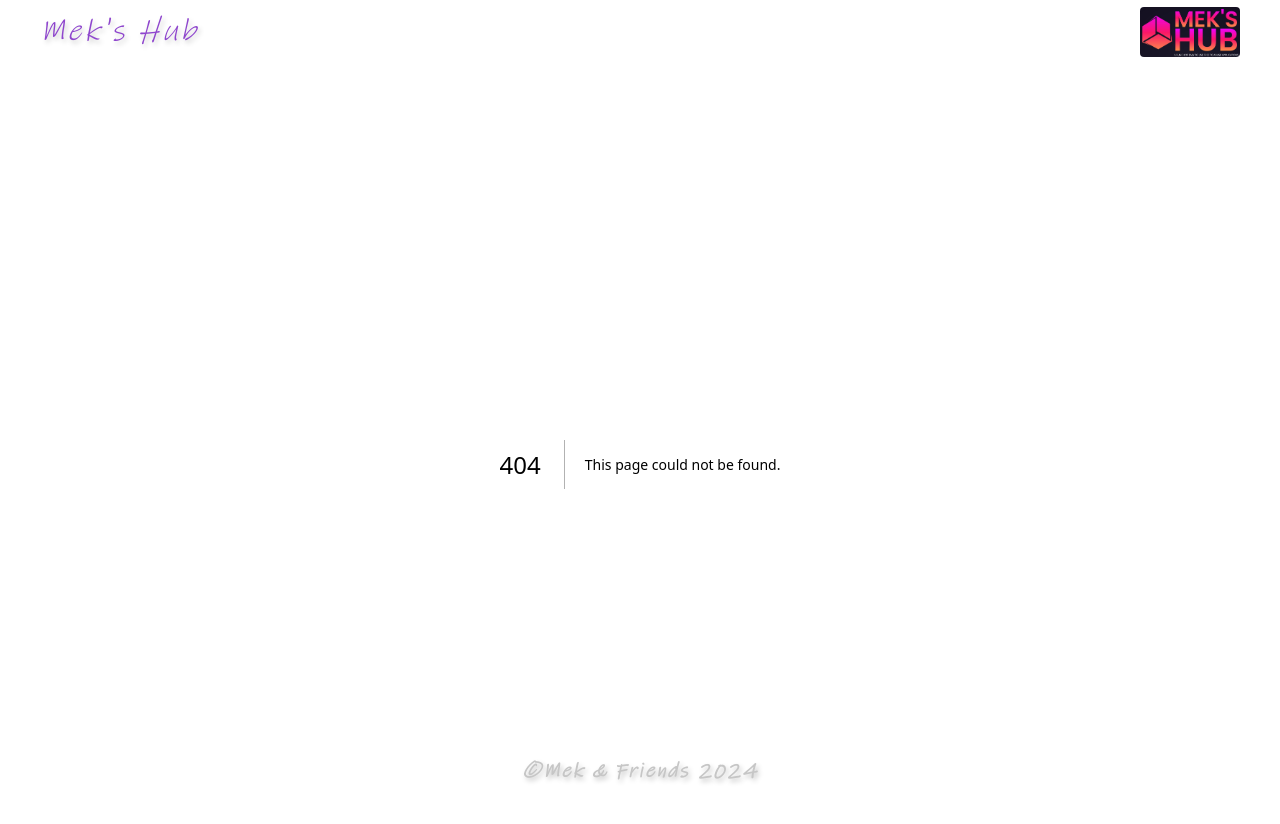
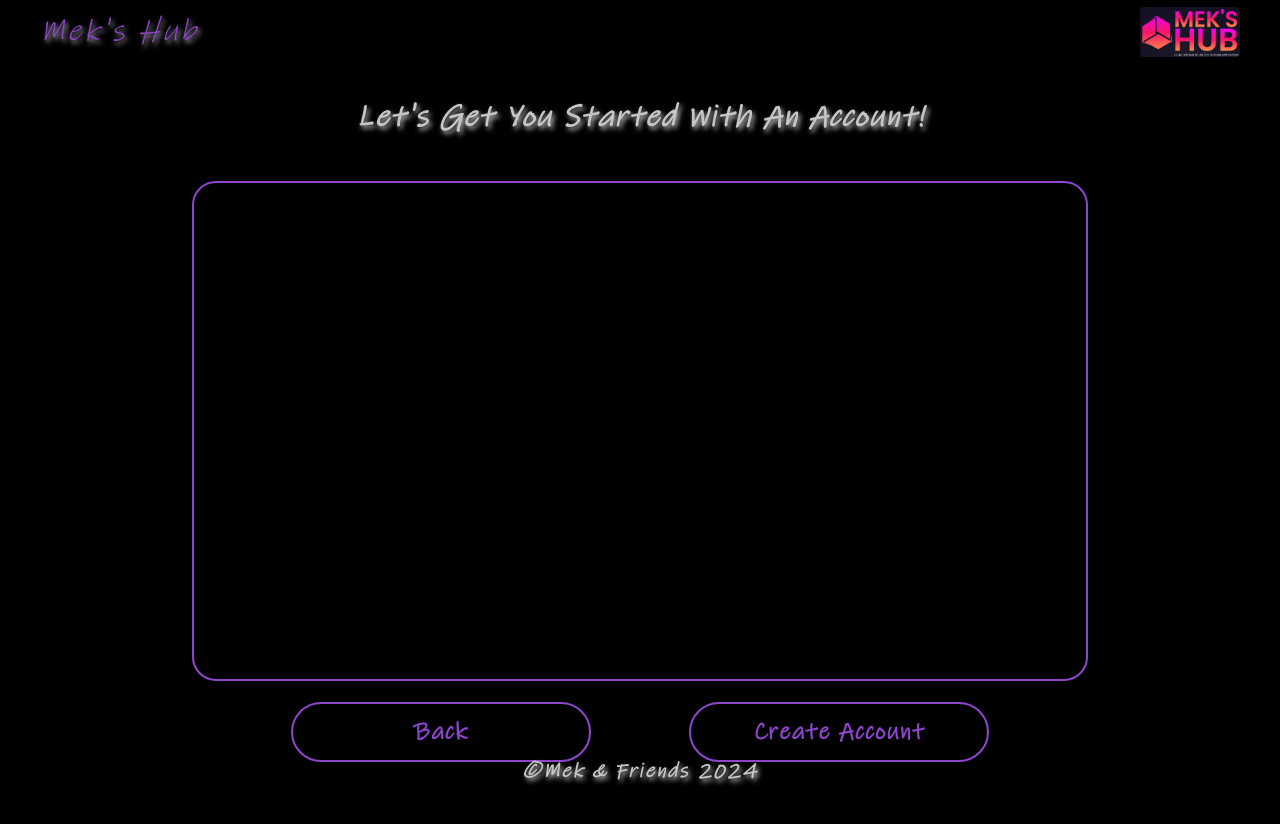
Before and after one commit to mekasu0124/MeksHub, a Next.js app: page /signup in a window 1280 px wide. Before the commit this address had no page. Shown: the top 824 px of the page. After the commit the page ends 800 px from the top, so only its background shows below. Built offline with nearby package versions, Linux system fonts and the light colour scheme.

Commit message:
started signup screen

```diff
--- /dev/null
+++ b/src/app/(auth)/signup/page.tsx
@@ -0,0 +1,22 @@
+export default function Signup() {
+  return (
+    <div className="flex flex-col items-center justify-start w-full h-[90vh]">
+      <div className="flex flex-col items-center justify-center w-[60%] h-24 mt-3 tracking-widest">
+        <h1 className="font-inkfree text-[#C6C6C6] text-3xl font-bold italic txtShadow2">
+          Let&#39;s Get You Started With An Account!
+        </h1>
+      </div>
+
+      <div className="flex flex-col items-center justify-evenly w-full h-full">
+        <form className="flex flex-col items-center justify-evenly w-full h-full">
+          <div className="flex flex-col items-center justify-center w-[70%] h-[500px] rounded-3xl border-2 border-foreground shadow-inner boxShadow scrollBox"></div>
+
+          <div className="flex flex=row items-center justify-evenly w-[70%]">
+            <button type="button" className="font-inkfree font-bold tracking-wider text-foreground text-2xl border-foreground border-2 w-[300px] rounded-full text-center p-3 hoverButton">Back</button>
+            <button type="submit" className="font-inkfree font-bold tracking-wider text-foreground text-2xl border-foreground border-2 w-[300px] rounded-full text-center p-3 hoverButton">Create Account</button>
+          </div>
+        </form>
+      </div>
+    </div>
+  );
+};
```
